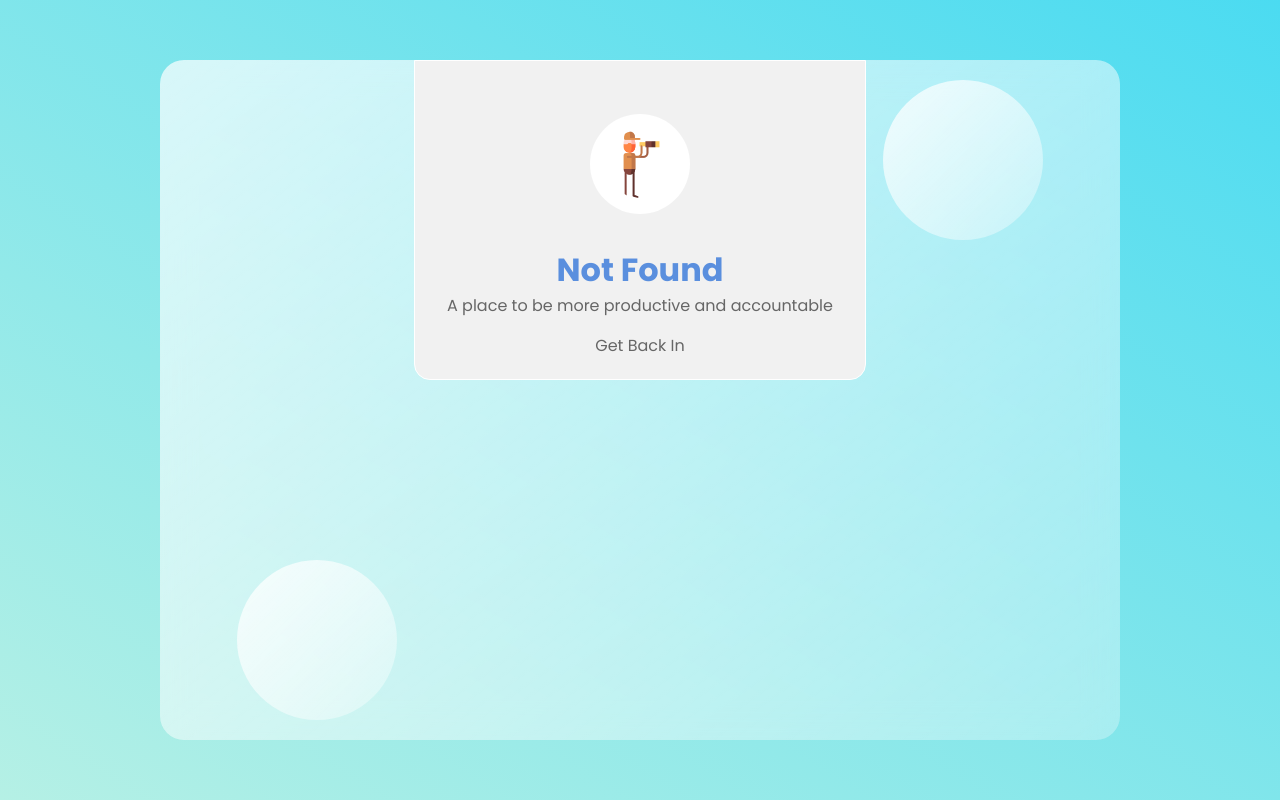
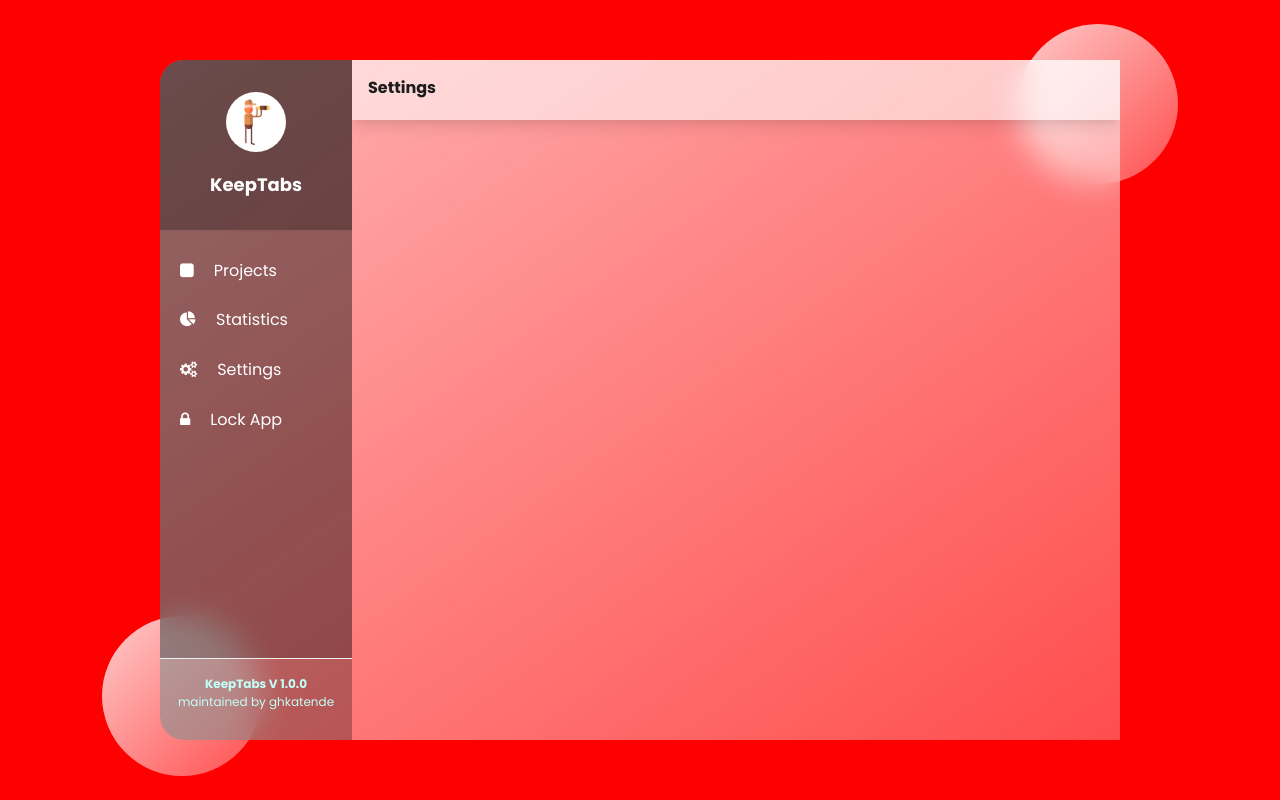
Before and after one commit to kigh143/keeptabs, a React (Create React App) app: page /keeptabs/settings in a window 1280 px wide. Before the commit this address had no page. Built offline with nearby package versions, Linux system fonts and the light colour scheme.

Commit message:
made chnages to the a[pplication

```diff
--- a/src/Components/Sidebar.tsx
+++ b/src/Components/Sidebar.tsx
@@ -1,5 +1,7 @@
 import React from "react";
 import Calendar from "react-calendar";
+import moment from "moment";
+import { Link } from "react-router-dom";
 import "react-calendar/dist/Calendar.css";
 
 interface Props {
@@ -11,44 +13,29 @@ const Sidebar: React.FC<Props> = ({ color }) => {
     <div className="menu">
       <div className="companyLogo shadow-sm">
         <img src="./logo192.png" alt="" />
-        <h2>KeepTaps</h2>
+        <h2>KeepTabs</h2>
       </div>
       <div className="links">
         <p>
-          <a href="/keeptabs/home">
+          <Link to="/keeptabs/home">
             <i className="fa fa-square" aria-hidden="true"></i>Projects
-          </a>
+          </Link>
         </p>
         <p>
-          <a href="/keeptabs/stats">
-            <i className="fa fa-pie-chart" aria-hidden="true"></i>Stats
-          </a>
+          <Link to="/keeptabs/statistics">
+            <i className="fa fa-pie-chart" aria-hidden="true"></i>Statistics
+          </Link>
         </p>
         <p>
-          <a href="/keeptabs/settings">
+          <Link to="/keeptabs/settings">
             <i className="fa fa-cogs" aria-hidden="true"></i>Settings
-          </a>
+          </Link>
         </p>
         <p>
-          <a href="/keeptabs">
+          <Link to="/keeptabs">
             <i className="fa fa-lock" aria-hidden="true"></i>Lock App
-          </a>
+          </Link>
         </p>
-
-        {/* <div className="selectedProjectMenu">
-          <p>Select project name</p>
-          <ul>
-            <li className="completed">
-              <a href=""> Completed</a>
-            </li>
-            <li className="running">
-              <a href=""> Running</a>
-            </li>
-            <li className="pending">
-              <a href=""> Pending</a>
-            </li>
-          </ul>
-        </div> */}
       </div>
       <div className="version">
         <small>KeepTabs V 1.0.0</small>
--- a/src/Navigation.tsx
+++ b/src/Navigation.tsx
@@ -4,6 +4,8 @@ import Lock from "./screens/Lock";
 import Main from "./screens/Main";
 import Notfound from "./screens/Notfound";
 import Project from "./screens/Project";
+import Settings from "./screens/Settings";
+import Statistics from "./screens/Statistics";
 
 const Navigation: React.FC = () => {
   return (
@@ -11,6 +13,8 @@ const Navigation: React.FC = () => {
       <Switch>
         <Route exact path="/keeptabs/home" component={Main} />
         <Route exact path="/keeptabs/project" component={Project} />
+        <Route exact path="/keeptabs/settings" component={Settings} />
+        <Route exact path="/keeptabs/statistics" component={Statistics} />
         <Route exact path="/keeptabs" component={Lock} />
         <Route component={Notfound} />
       </Switch>
--- a/src/index.css
+++ b/src/index.css
@@ -36,7 +36,8 @@ body{
 }
 main{
     min-height: 100vh;
-    background: linear-gradient(to right top, #b5f0e5, #4bdbf1);
+    /* background: linear-gradient(to right top, #b5f0e5, #4bdbf1); */
+    background-color: red;
     position: relative;
     display: flex;
     justify-content: center;
@@ -50,9 +51,11 @@ main{
     position: absolute;
     height: 85vh;
     width: 75%;
-    border-radius: 1.5rem;
     z-index: 10;
     backdrop-filter: blur(1rem);
+    border-top-left-radius: 1.5rem;
+    border-bottom-left-radius: 1.5rem;
+
 }
 
 .circle1, .circle2{
@@ -126,12 +129,12 @@ main{
 .open{
     display: flex;
     height: 100%;
+
 }
 
 .open .menu {
-    background-color: rgba(255, 255, 255, 0.397);
-    height: 100%;
-    width: 30%;
+    background-color: rgba(0, 0, 0, 0.281);
+    width: 25%;
     border-top-left-radius: 1.5rem;
     border-bottom-left-radius: 1.5rem;
 }
@@ -143,9 +146,9 @@ main{
     align-items: center;
     flex-direction: column;
     text-transform: capitalize;
-    color: #555;
-    background-color: #f1f1f1;
+    background-color: rgba(0, 0, 0, 0.418);
     border-top-left-radius: 1.5rem;
+    color:#fff;
 
 }
 .companyLogo img{
@@ -157,19 +160,27 @@ main{
     margin: .6em auto;
 }
 
+.companyLogo h2{
+   font-size: 18px;
+   font-weight: bold;
+   margin:10px auto;
+}
+
 .menu .links{
-    padding: 1em;
+    padding: 1em 1em;
     height: 63%;
-    margin-left: 20px;
+    background-color: rgba(0, 0, 0, 0.2);
+    color:#fff;
+    padding-left: 20px;
 }
 
 
 .links p{
   font-size: 1rem;
   font-weight: 400;
-  color: #444;
   padding: .8em 0;
   transition: all .3s;
+  color:#fff;
 }
 
 .links p:hover {
@@ -179,6 +190,7 @@ main{
 
 .links p a i {
   margin-right: 20px;
+  color:#fff;
 }
 
 .selectedProjectMenu{
@@ -193,7 +205,6 @@ main{
 
 .completed, .running, .pending {
   padding: 10px;
-  background: rgba(255, 255, 255, 0.377);
   margin: .6em auto;
 }
 
@@ -205,61 +216,53 @@ main{
     height: 10%;
     padding:0px 1em;
     display: flex;
-    justify-content: flex-end;
+    justify-content: center;
     align-items: center;
     flex-direction: column;
+    border-top:1px solid #eee;
+    border-bottom-left-radius: 1.5rem;
+    color:rgb(193, 255, 249);
+
 }
 
 .version a {
     font-size: 12px;
     text-decoration: none;
-    color:#555;
     text-align: center;
 }
 
 .version small {
     font-size: 12px;
-    color:#222;
     font-weight: 600;
     text-align: center;
 }
-
-
 
 /* content area stuff */
 
 .content {
     color:#444;
     width: 100%;
-    border-top-right-radius: 1.5rem;
     overflow-y: scroll;
-
-
 }
 
 .projects{
     width: 100%;
 }
 
-
 .greetings{
-    height: 22vh;
+    height: 60px;
     width: 100%;
     display: flex;
     justify-content: space-between;
     align-items: center;
     flex-direction: row;
-    border-top-right-radius: 1.5rem;
-    background-color: rgba(5, 156, 202, 0.493);
     color:rgb(29, 28, 28);
+    background-color: rgba(255, 255, 255, 0.568);
 }
-
-
 
 .greetings h2 {
     font-size: 2rem;
 }
-
 
 .list{
     padding: 1.6rem;
@@ -339,8 +342,6 @@ main{
     flex-wrap: wrap;
     justify-content: space-between;
 }
-
-
 
 .project__detailsHeader {
     display: flex;
@@ -438,6 +439,7 @@ margin-bottom: 16px;
 
 .project__taskInfo{
     flex-grow: 1;
+    padding-left: 10px;
 }
 
 .project__taskActions{
@@ -447,14 +449,12 @@ margin-bottom: 16px;
    justify-content: flex-end;
 }
 
-
-
 .field{
     display: flex;
     flex-direction: column;
     margin-top:1em;
+}
 
-}
 label{
     color:#444;
     font-size: .9rem;
@@ -556,7 +556,7 @@ button:hover{
 }
 
 .topBarBtn {
-    background-color: rgba(5, 156, 202, 0.596);
+    background-color: rgba(4, 93, 121, 0.596);
     height: 100%;
     cursor: pointer;
     display: flex;
@@ -565,12 +565,60 @@ button:hover{
     padding:1em;
     width: 20%;
     color: #fff;
-
+    font-weight: bold;
 }
 
 .greetings div{
     padding: 1em;
-    background-color: rgba(93, 236, 213, 0.192);
     height: 100%;
     width: 80%;
  }
+
+
+ .level1{
+    border-left: 5px solid rgb(11, 187, 114);
+ }
+
+ .level2{
+    border-left: 5px solid rgb(216, 151, 12);
+ }
+
+
+ .level3{
+    border-left: 5px solid rgb(11, 138, 189);
+ }
+
+ .level4{
+    border-left: 5 solid rgb(225, 0, 255);
+ }
+
+ .level5{
+    border-left: 5 solid rgb(165, 33, 33);
+ }
+
+ .levelText1 { color: rgb(11, 187, 114)}
+ .levelText2 { color: rgb(216, 151, 12)}
+ .levelText3 { color: rgb(11, 138, 189)}
+ .levelText4 { color: rgb(225, 0, 255);}
+ .levelText5 { color: rgb(165, 33, 33)}
+
+ .startBtn {
+     height: 50px;
+     width: 50px;
+     color:#fff;
+     border: none;
+     cursor: pointer;
+     text-align: center;
+     text-decoration: none;
+     display: inline-block;
+     border-radius: 25px;
+     padding: 0;
+     font-size: 14px;
+    opacity: .8;
+    transition: all .4s;
+
+ }
+
+ .startBtn:hover {
+    opacity: 1;
+ }
--- a/src/index.scss
+++ b/src/index.scss
@@ -7,25 +7,9 @@ $border-radius:.5em;
 
 /* width */
 ::-webkit-scrollbar {
-    width: 5px;
+    width: 0;
   }
 
-  /* Track */
-  ::-webkit-scrollbar-track {
-    box-shadow: inset 0 0 5px grey;
-    border-radius: 20px;
-  }
-
-  /* Handle */
-  ::-webkit-scrollbar-thumb {
-    background: rgb(48, 47, 47);
-    border-radius: 10px;
-  }
-
-  /* Handle on hover */
-  ::-webkit-scrollbar-thumb:hover {
-    background: #0c0c0c;
-  }
 
 *{
     margin:0;
@@ -40,20 +24,6 @@ body{
 
 }
 
-button{
-     display:inline-block;
-     padding:0.35em 1.2em;
-     border:0.1em solid #FFFFFF;
-     margin:0 0.3em 0.3em 0;
-     border-radius:0.12em;
-     box-sizing: border-box;
-     text-decoration:none;
-     font-family:'Roboto',sans-serif;
-     font-weight:300;
-     color:#FFFFFF;
-     text-align:center;
-     transition: all 0.2s;
-}
 
 input:focus {
    border: none;
--- a/src/screens/Lock.tsx
+++ b/src/screens/Lock.tsx
@@ -1,4 +1,5 @@
 import React from "react";
+import { Link } from "react-router-dom";
 
 const Lock: React.FC = () => {
   return (
@@ -11,7 +12,7 @@ const Lock: React.FC = () => {
               <small>locked</small>
               <h2>keepTabs</h2>
               <p>A place to be more productive and accountable</p>
-              <a href="/keeptabs/home"> Get Back In</a>
+              <Link to="/keeptabs/home"> Get Back In</Link>
             </div>
           </div>
         </div>
--- a/src/screens/Main.tsx
+++ b/src/screens/Main.tsx
@@ -93,16 +93,9 @@ const Main: React.FC = () => {
             <div className="projects">
               <div className="greetings shadow-lg">
                 <div>
-                  <p style={{ textTransform: "uppercase" }}>
-                    <small>
-                      <b>{moment().format("h:mm a | dddd MMM D YYYY")}</b>
-                    </small>
+                  <p>
+                    <b>Projects</b>
                   </p>
-                  <br />
-                  <h2 className="text-gray-600">
-                    <b>Good {greeting} katende</b>
-                  </h2>
-                  <p>motivational quote Lorem ipsum dolor sit amet.</p>
                 </div>
                 <a
                   className="topBarBtn"
@@ -116,7 +109,16 @@ const Main: React.FC = () => {
               </div>
 
               <div className="list">
-                <h4 className="list-title">Projects list</h4>
+                <div>
+                  <h2 className="text-gray-600">
+                    <b>Good {greeting} katende</b>
+                  </h2>
+                  <p>motivational quote Lorem ipsum dolor sit amet.</p>
+                </div>
+                <br />
+                <h4 className="list-title">
+                  <b>Projects list</b>
+                </h4>
 
                 <div className="projectRow">
                   {projects.map((project, index) => (
--- a/src/screens/Notfound.tsx
+++ b/src/screens/Notfound.tsx
@@ -1,4 +1,5 @@
 import React from "react";
+import { Link } from "react-router-dom";
 const Notfound: React.FC = () => {
   return (
     <main>
@@ -9,7 +10,7 @@ const Notfound: React.FC = () => {
               <img src="./logo192.png" alt="" />
               <h2>Not Found</h2>
               <p>A place to be more productive and accountable</p>
-              <a href="/keeptabs/home"> Get Back In</a>
+              <Link to="/keeptabs/home"> Get Back In</Link>
             </div>
           </div>
         </div>
--- /dev/null
+++ b/src/screens/Settings.tsx
@@ -0,0 +1,35 @@
+import React, { useState, useRef, useEffect } from "react";
+import { useAppDispatch, useAppSelector } from "../redux/hook";
+import Sidebar from "../Components/Sidebar";
+
+const Settings: React.FC = () => {
+  const {
+    project: { projects },
+  } = useAppSelector((state) => state.persistedReducer);
+
+  return (
+    <main>
+      <section className="glass">
+        <div className="open">
+          <Sidebar color="" />
+          <div className="content">
+            <div className="projects">
+              <div className="greetings shadow-lg">
+                <div>
+                  <p>
+                    <b>Settings</b>
+                  </p>
+                </div>
+              </div>
+              <div className="list"></div>
+            </div>
+          </div>
+        </div>
+      </section>
+      <div className="circle1"></div>
+      <div className="circle2"></div>
+    </main>
+  );
+};
+
+export default Settings;
--- /dev/null
+++ b/src/screens/Statistics.tsx
@@ -0,0 +1,30 @@
+import React, { useState, useRef, useEffect } from "react";
+import Sidebar from "../Components/Sidebar";
+
+const Statistics: React.FC = () => {
+  return (
+    <main>
+      <section className="glass">
+        <div className="open">
+          <Sidebar color="" />
+          <div className="content">
+            <div className="projects">
+              <div className="greetings shadow-lg">
+                <div>
+                  <p>
+                    <b>Statistics</b>
+                  </p>
+                </div>
+              </div>
+              <div className="list"></div>
+            </div>
+          </div>
+        </div>
+      </section>
+      <div className="circle1"></div>
+      <div className="circle2"></div>
+    </main>
+  );
+};
+
+export default Statistics;
```
Also changed, not shown: src/Components/Task.tsx (+11 -4 lines), src/screens/Project.tsx (+13 -5 lines).
